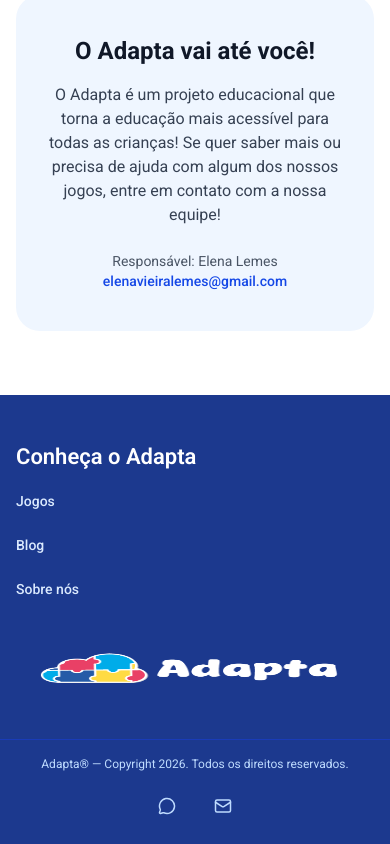
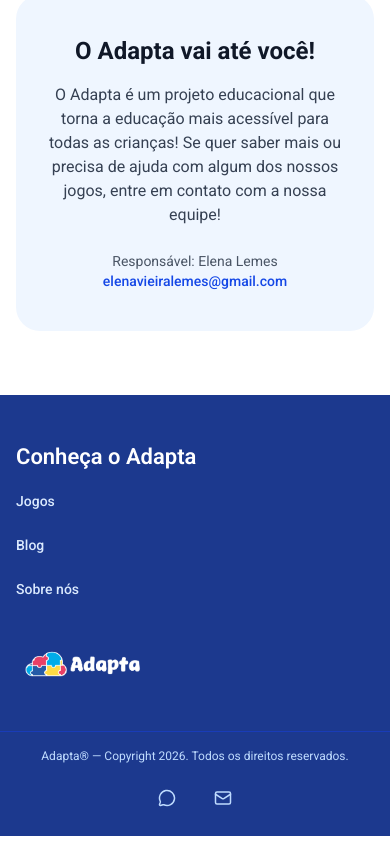
Before and after one commit to elenalemes/adapta-front, a React (Vite) app: page / in a window 390 px wide. Shown: the part 3310-4154 px from the top of the page. Built offline with nearby package versions, Linux system fonts and the light colour scheme; no server answers.

Commit message:
fix logo footer

```diff
--- a/src/shared/components/EmConstrucao.jsx
+++ /dev/null
@@ -1,8 +0,0 @@
-export function EmConstrucao({ titulo }) {
-  return (
-    <div className="flex flex-col items-center justify-center gap-2 px-4 py-24 text-center">
-      <h1 className="text-headline-sm font-bold text-gray-900">{titulo}</h1>
-      <p className="text-body-lg text-gray-600">Essa página ainda está em construção.</p>
-    </div>
-  );
-}
--- a/src/shared/components/Footer.jsx
+++ b/src/shared/components/Footer.jsx
@@ -15,7 +15,9 @@
     <footer className="bg-blue-900 text-blue-50">
       <div className="mx-auto flex max-w-6xl flex-col gap-8 px-4 py-12 sm:flex-row sm:items-start sm:justify-between">
         <div className="text-left">
-          <h2 className="text-title-lg font-semibold text-white">Conheça o Adapta</h2>
+          <h2 className="text-title-lg font-semibold text-white">
+            Conheça o Adapta
+          </h2>
           <ul className="mt-2">
             {LINKS.map((link) => (
               <li key={link.to}>
@@ -30,7 +32,11 @@
           </ul>
         </div>
 
-        <img src={logoBranco} alt="Adapta" className="h-12 w-auto" />
+        <img
+          src={logoBranco}
+          alt="Adapta"
+          className="h-10 w-auto max-w-full shrink-0 self-start object-contain sm:h-12"
+        />
       </div>
 
       <div className="border-t border-blue-800">
```
